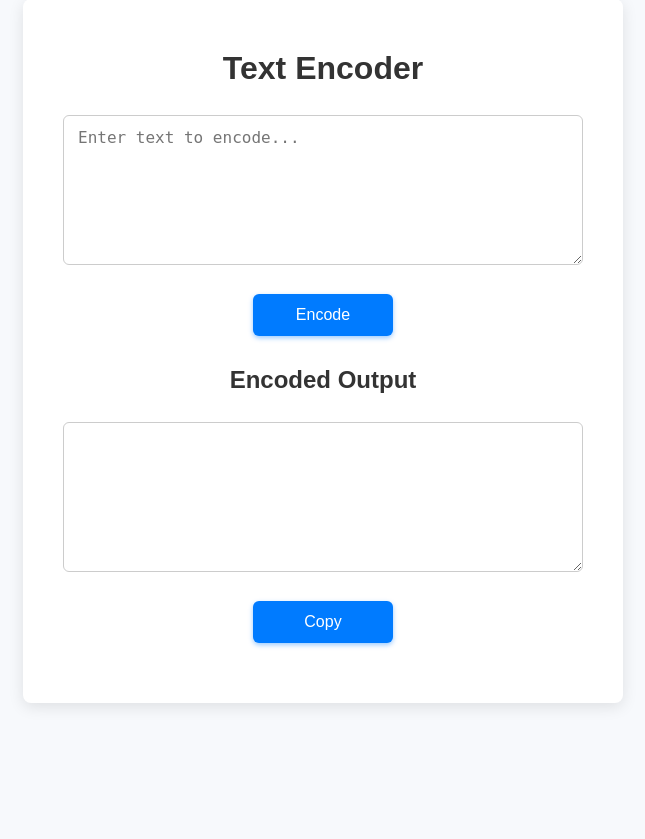
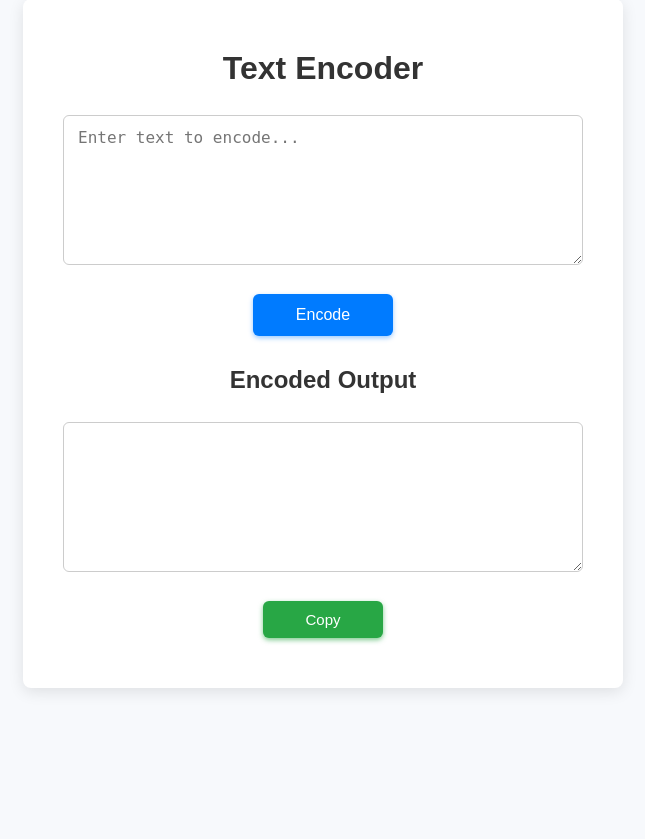
Before and after one commit to kaliwetees-dev/encoder, a PHP site: page / in a window 1280 px wide. Shown: the part 41-880 px from the top of the page, without its empty margins (317-962 px from the left). Run offline with PHP 8.4, Linux system fonts and the light colour scheme.

Commit message:
Update style.css

```diff
--- a/style.css
+++ b/style.css
@@ -58,3 +58,23 @@ button {
 button:hover {
     background-color: #0056b3;
 }
+/* ...existing styles... */
+
+#copyButton {
+    display: block;
+    margin: 0 auto 20px auto;
+    background-color: #28a745;
+    border: none;
+    color: white;
+    padding: 10px 18px;
+    font-size: 15px;
+    border-radius: 6px;
+    cursor: pointer;
+    width: 120px;
+    transition: background-color 0.3s ease;
+    box-shadow: 0 2px 5px rgba(40, 167, 69, 0.6);
+}
+
+#copyButton:hover {
+    background-color: #19692c;
+}
```
